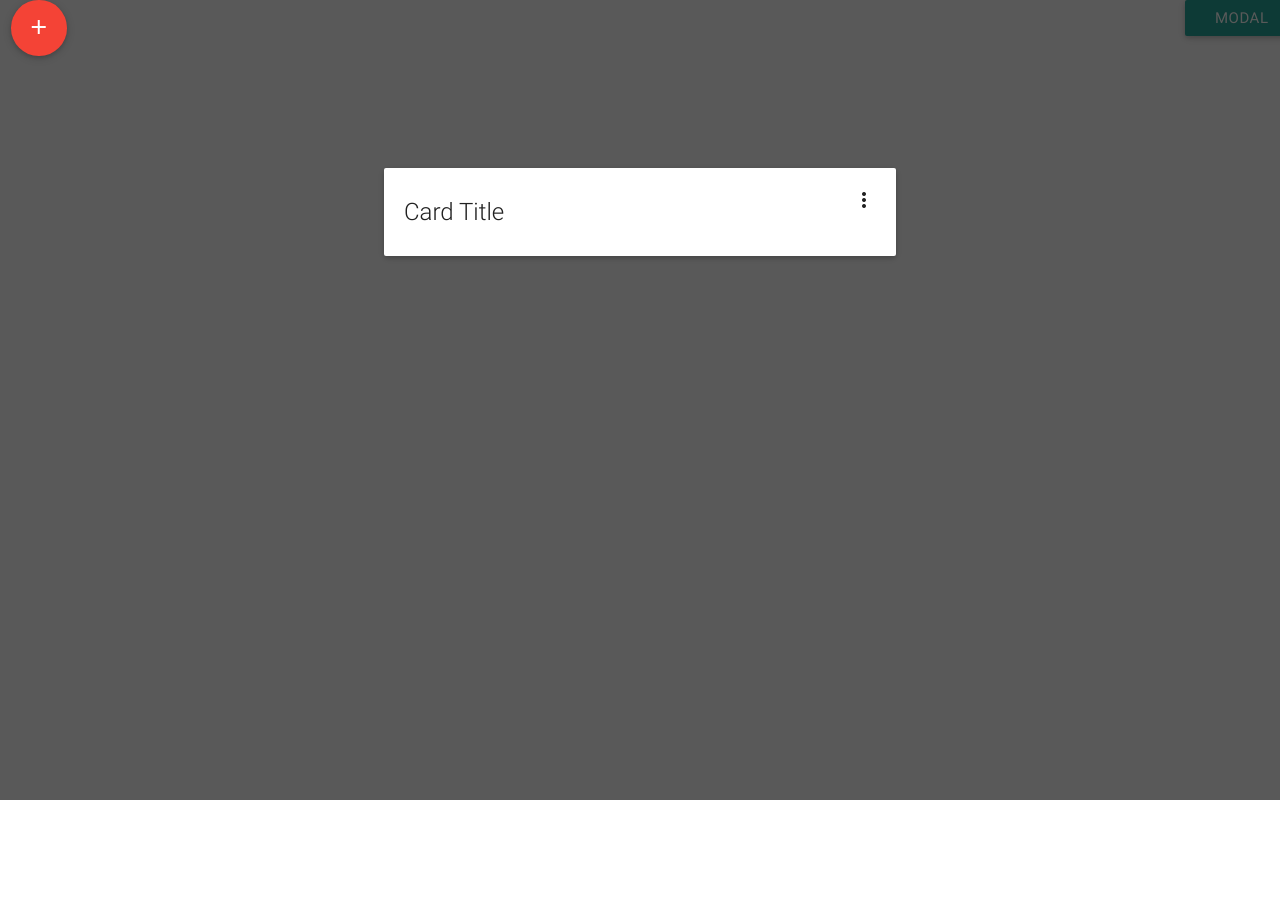
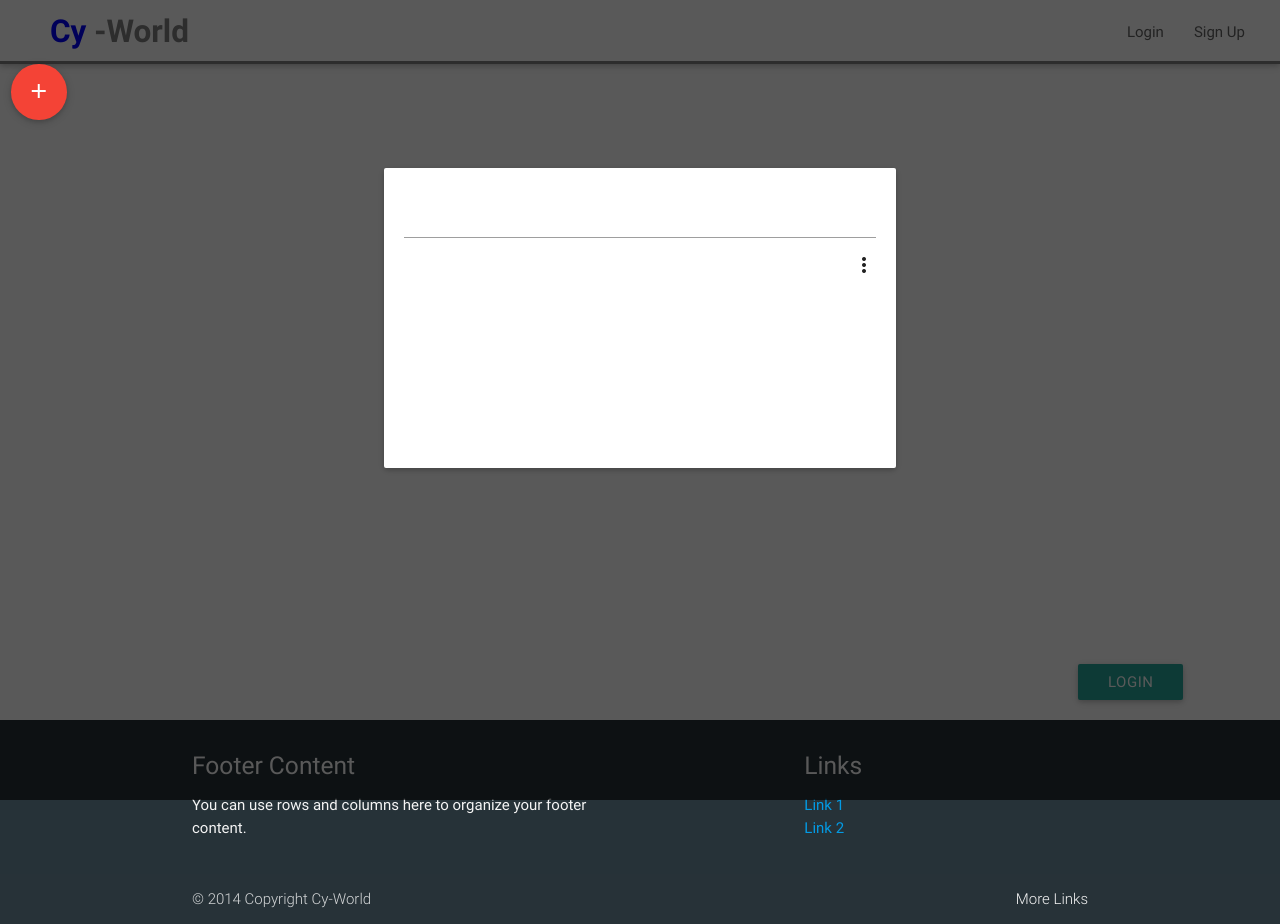
Before and after one commit to shigure242/CyWorld2015, a plain HTML site: page storming.html in a window 1280 px wide. Both pictures are taken after a click on the link "add". Before the commit the page ends 800 px from the top, so only its background shows below. Drawn offline with nearby package versions, Linux system fonts and the light colour scheme.

Commit message:
storming add navi and footer 201509181006

```diff
--- a/css/cardtmpbox.css
+++ b/css/cardtmpbox.css
@@ -1,9 +1,24 @@
+.content-body{
+  min-height:600px;
+  margin-bottom: 0px;
+}
 .card-text{
   font-size: 14px;
   font-weight: 300;
 }
+.activator-icon{
+
+}
 #cardadd{
-  z-index: 101;
+  z-index: 103;
+}
+#card-tmp-tille{
+  height: 100%;
+  width: 80%;
+}
+#card-tmp-detail{
+  height: 100%
+  width: 80%;
 }
 #card-tmp{
   display: none;
@@ -12,7 +27,7 @@
   left: 30%;
   height: 60%;
   width: 40%;
-  z-index: 101;
+  z-index: 102;
 }
 #bg-overlay{
     background-color:rgba(0, 0, 0, 0.65);
--- a/js/cyworldjs/cardadd.js
+++ b/js/cyworldjs/cardadd.js
@@ -8,6 +8,12 @@ $("docment").ready(function() {
         var c = $("#card-tmp").clone(true);
         $("#bg-overlay").fadeOut();
         $("#card-tmp").fadeOut();
+        var input=c.find('input');
+        input.after(c.find('input').val());
+        input.remove();
+        var textarea=c.find('Textarea');
+        textarea.after(c.find('Textarea').val());
+        textarea.remove();
         c.addClass("col");
         c.addClass("s3");
         c.removeAttr("id");
@@ -15,4 +21,8 @@ $("docment").ready(function() {
       }
     }
   });
+  $("#bg-overlay").on("click",function(){
+    $("#bg-overlay").fadeOut();
+    $("#card-tmp").fadeOut();
+  })
 });
--- a/storming.html
+++ b/storming.html
@@ -7,6 +7,8 @@
   <!--Import materialize.css-->
   <link type="text/css" rel="stylesheet" href="css/materialize.min.css" media="screen,projection" />
   <!--Let browser know website is optimized for mobile-->
+
+
   <meta name="viewport" content="width=device-width, initial-scale=1.0" />
 
   <link type="text/css" rel="stylesheet" href="css/cardtmpbox.css">
@@ -19,31 +21,57 @@
   <script type="text/javascript" src="js/materialize.min.js"></script>
   <script type="text/javascript" src="js/init.js"></script>
   <script type="text/javascript" src="js/cyworldjs/cardadd.js"></script>
+  <nav>
+    <div class="nav-wrapper white" style="border-bottom:solid 3px; border-color:gray;">
+      <a href="index.html" class="brand-logo left" style="margin-left:50px">
+        <span style="color:blue;font-weight:bold">Cy</span>
+        <span style="color:grey;font-weight:bold">-World</span>
+      </a>
+      <!--
+          <ul class="right side-nav" id="nav-mobile">
+           <li><a href="">Sass</a></li>
+           <li><a href="">Components</a></li>
+           <li><a href="">JavaScript</a></li>
+         </ul>
+         <a class="button-collapse" href="#" data-activates='nav-mobile'>
+          <i class ="mdi-navigation-menu"></i>
+         </a>
+  - -->
+
+      <ul id="nav-mobile" class="right" style="margin-right:20px">
+        <li><a href="Login.html" class="grey-text text-darken-2">Login</a></li>
+        <li><a href="Register.html" class="grey-text text-darken-2">Sign Up</a></li>
+      </ul>
+    </div>
+  </nav>
+  <!-- template -->
   <div id="bg-overlay">
+  </div>
   <div id="card-tmp">
-      <div class="card">
+    <div class="card small activator">
       <div class="card-content">
-          <span class="card-title activator grey-text text-darken-4">Card Title<i class="material-icons right">more_vert</i></span>
+        <span class="card-title activator grey-text text-darken-4">
+          <input type="Text"><i class="material-icons right">more_vert</i></span>
       </div>
       <div class="card-reveal">
         <span class="card-title grey-text text-darken-4">
-            <span class="card-text">Here is some more information about this product that is only revealed once clicked on.</span>
+          <span class="card-text">
+            <Textarea></Textarea><i class="activator-icon material-icons right">more_vert</i></span>
         </span>
       </div>
     </div>
   </div>
-  </div>
+  <!-- content-body -->
+  <div class="content-body">
     <div class="row">
       <div class="col s1">
         <a id="cardadd" class="btn-floating btn-large waves-effect waves-light red"><i class="material-icons">add</i></a>
       </div>
-    <div class="col offset-s10 s1">
-      <!-- Modal Trigger -->
-      <a class="waves-effect waves-light btn modal-trigger" href="#modal1">Modal</a>
     </div>
+    <!-- main content -->
+    <div id="main-content" class="row">
 
     </div>
-  <div id="main-content" class="row"></div>
     <!-- Modal Structure -->
     <div id="modal1" class="modal bottom-sheet">
       <div class="modal-content">
@@ -54,6 +82,38 @@
         <a href="#!" class=" modal-action modal-close waves-effect waves-green btn-flat">Agree</a>
       </div>
     </div>
+  </div>
+  <!-- Modal Trigger -->
+  <div class="row">
+    <div class="col offset-s10 s1">
+      <a class="waves-effect waves-light btn modal-trigger" href="#modal1">login user</a>
+    </div>
+  </div>
+  <!-- footer -->
+  <footer class="page-footer blue-grey darken-4">
+    <div class="container">
+      <div class="row">
+        <div class="col l6 s12">
+          <h5 class="white-text">Footer Content</h5>
+          <p class="grey-text text-lighten-4">You can use rows and columns here to organize your footer content.</p>
+        </div>
+        <div class="col l4 offset-l2 s12">
+          <h5 class="white-text">Links</h5>
+          <ul class="">
+            <li><a href="#!">Link 1</a></li>
+            <li><a href="#!">Link 2</a></li>
+
+          </ul>
+        </div>
+      </div>
+    </div>
+    <div class="footer-copyright">
+      <div class="container">
+        © 2014 Copyright Cy-World
+        <a class="grey-text text-lighten-4 right" href="#!">More Links</a>
+      </div>
+    </div>
+  </footer>
 </body>
 
 </html>
```
Also changed, not shown: css/materialize.css. Lines whose indentation alone changed are shown as unchanged.
